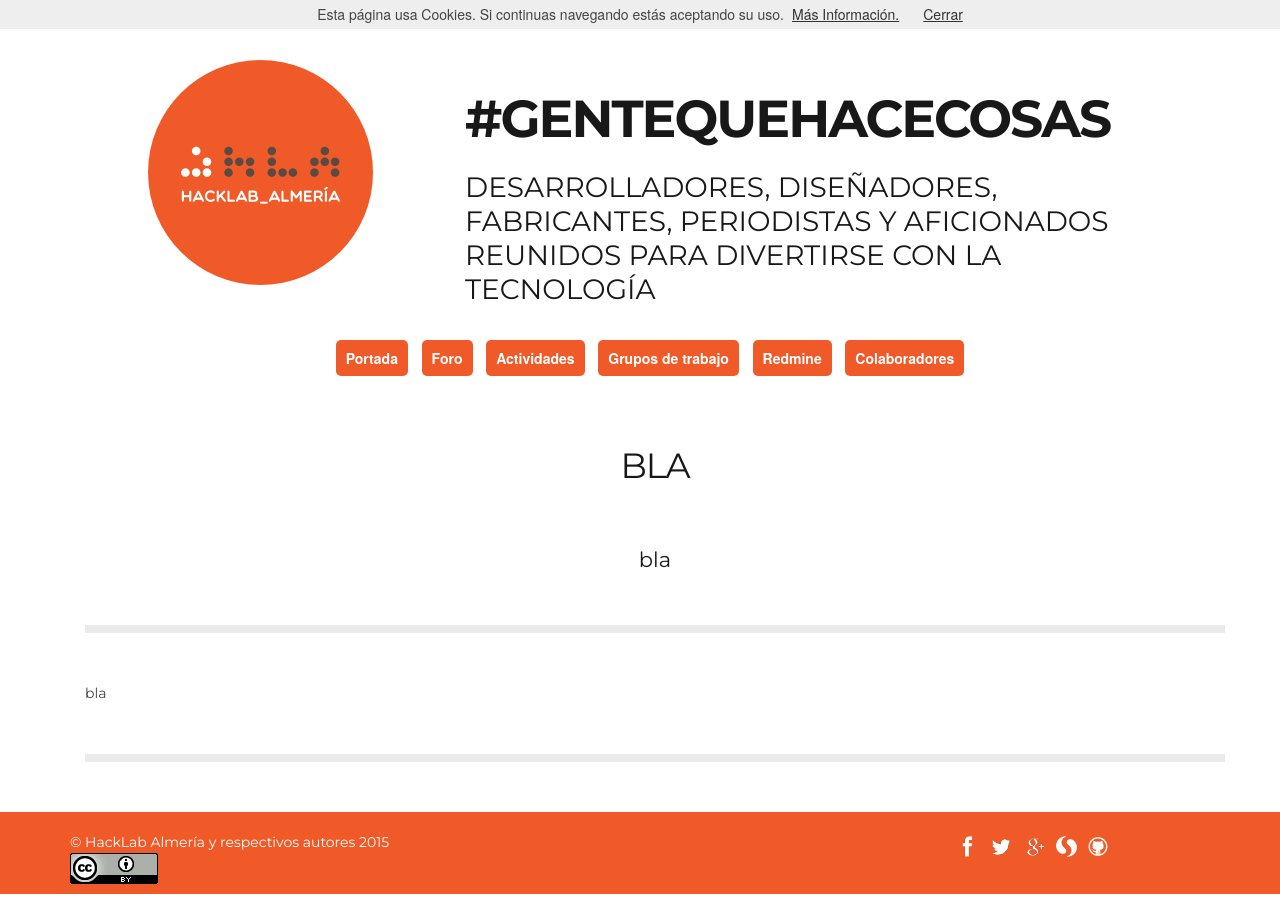
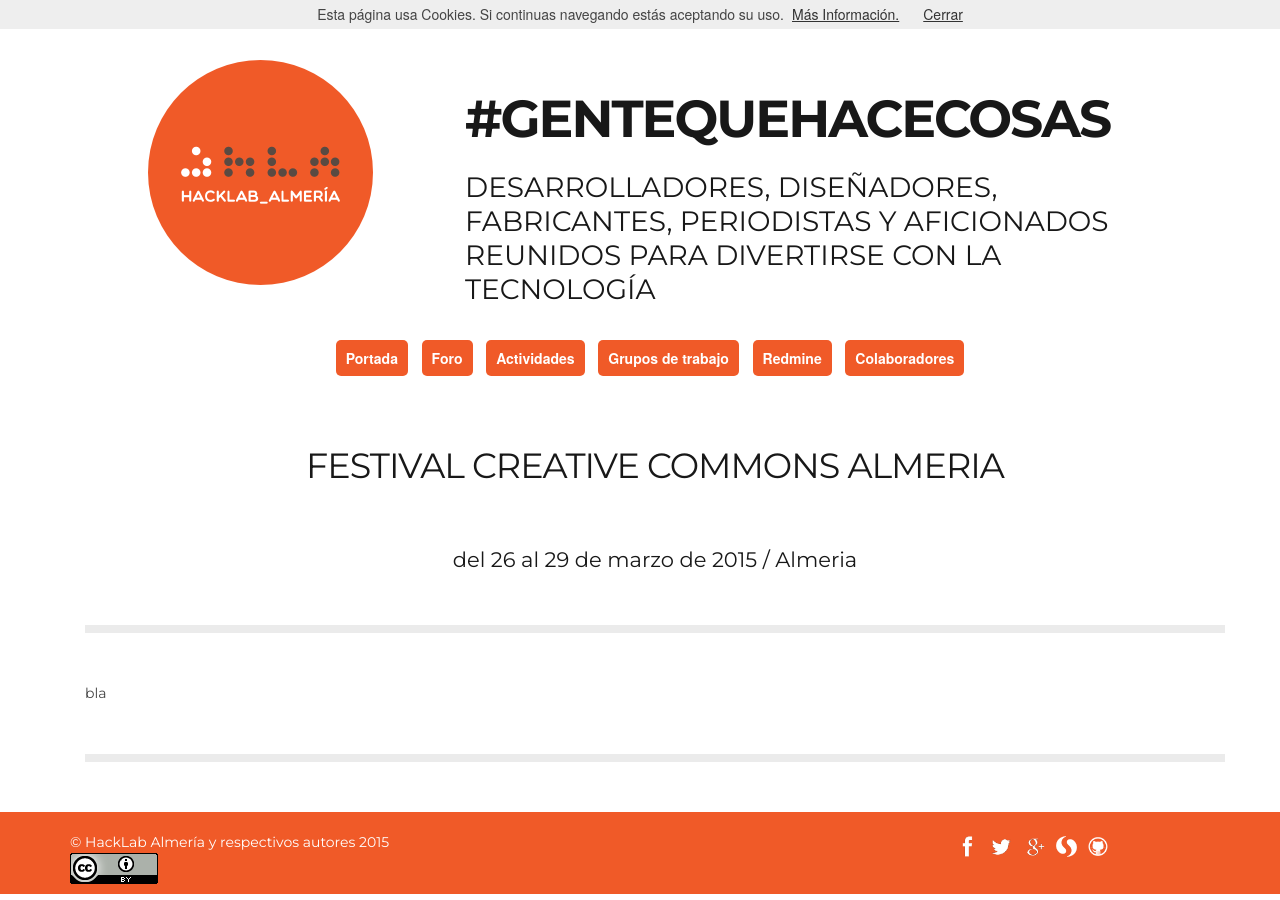
Before and after one commit to HackLab-Almeria/hacklab-almeria.github.io, a Jekyll site: the page built from _posts/2015-03-26-CCAlm.md, in a window 1280 px wide. Built offline with Jekyll 4.4.1, drawn with Linux system fonts in a browser that asks for light colours; a script that is not in the unit is left out; comment, search, counter and statistics services are not loaded.

Commit message:
Se añade un título y un subtítulo al post

```diff
--- a/_posts/2015-03-26-CCAlm.md
+++ b/_posts/2015-03-26-CCAlm.md
@@ -1,7 +1,7 @@
 ---
 layout: post
-title: bla
-subtitle: bla
+title: Festival Creative Commons Almeria
+subtitle: del 26 al 29 de marzo de 2015 / Almeria
 category: actividades
 ---
 bla
```
